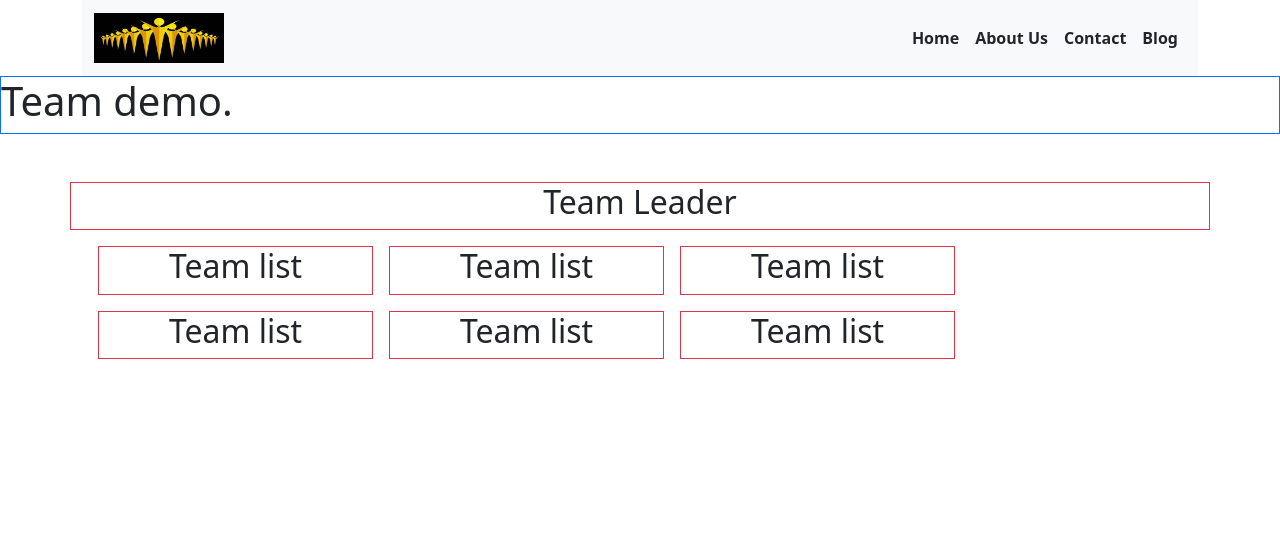
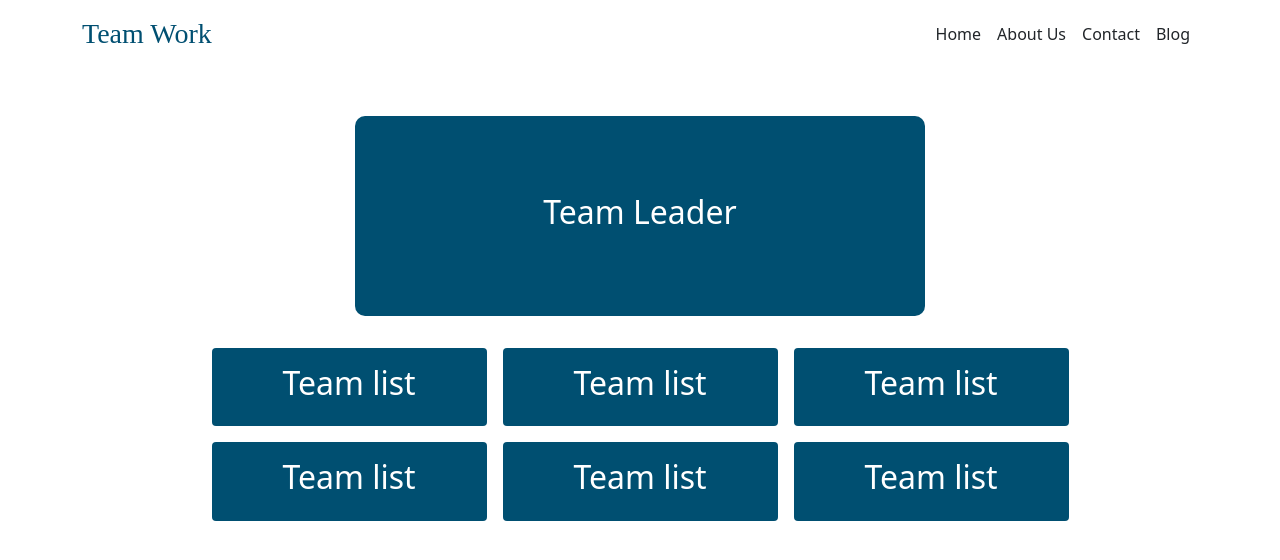
Before and after one commit to protechassistant/project-1, a plain HTML site: page index.html in a window 1280 px wide. Drawn offline with nearby package versions, Linux system fonts and the light colour scheme; a web font is replaced by a local one.

Commit message:
corrected menu part added logo, currected leader and membar part with css & also added google fonts and bootstrap cdn js

```diff
--- a/css/style.css
+++ b/css/style.css
@@ -1,12 +1,20 @@
 
-.logo{
-    height: 50px;
-    width: 130px;
+
+/* custom logo by typed text */
+.custom-logo{
+    color: #004F71 !important;
+    font-family: 'Saira Stencil One';
+
+
 }
+
 .link a{
-    font-weight: 600;
+    font-weight: 500;
     color: black;
+    font-size: 16px;
+}
 
+/* leader part css  */
 .leader-box{
     height: 200px;
     width: 500px;
@@ -15,12 +23,11 @@
     justify-content: center;
     align-items: center;
     color: white;
+    border-radius: 10px;
 }
+
+/* each member box css  */
 .member-box{
     background-color:#004F71;
     color: white;
 }
-
-.member-container{
-    margin: 0 auto;
-}
--- a/index.html
+++ b/index.html
@@ -6,17 +6,31 @@
     <meta http-equiv="X-UA-Compatible" content="IE=edge">
     <meta name="viewport" content="width=device-width, initial-scale=1.0">
     <title>Project 1</title>
+    <!-- Custom css Link  -->
     <link rel="stylesheet" href="css/style.css">
+
+    <!-- Google Fonts -->
+    <link rel="preconnect" href="https://fonts.googleapis.com">
+    <link rel="preconnect" href="https://fonts.gstatic.com" crossorigin>
+    <link href="https://fonts.googleapis.com/css2?family=Saira+Stencil+One&display=swap" rel="stylesheet">
+
+    <!-- bootstrap css  -->
     <link href="https://cdn.jsdelivr.net/npm/bootstrap@5.1.3/dist/css/bootstrap.min.css" rel="stylesheet"
         integrity="sha384-1BmE4kWBq78iYhFldvKuhfTAU6auU8tT94WrHftjDbrCEXSU1oBoqyl2QvZ6jIW3" crossorigin="anonymous">
+
 </head>
 
 <body>
-    <header class="container">
-        <nav class="navbar navbar-expand-lg navbar-light bg-light">
-            <div class="container-fluid">
-              <a class="navbar-brand" href="#"><img class="logo" src="./asset/logo1.jpg" alt=""></a>
-              <button class="navbar-toggler" type="button" data-bs-toggle="collapse" data-bs-target="#navbarTogglerDemo02" aria-controls="navbarTogglerDemo02" aria-expanded="false" aria-label="Toggle navigation">
+
+    <!-- menu part start -->
+
+    <header>
+        <nav class="navbar navbar-expand-lg navbar-light ">
+            <div class="container ">
+                <a class="navbar-brand  custom-logo fs-3" href="#">Team Work</a>
+                <button class="navbar-toggler" type="button" data-bs-toggle="collapse"
+                    data-bs-target="#navbarTogglerDemo02" aria-controls="navbarTogglerDemo02" aria-expanded="false"
+                    aria-label="Toggle navigation">
                     <span class="navbar-toggler-icon"></span>
                 </button>
                 <div class="collapse navbar-collapse" id="navbarTogglerDemo02">
@@ -40,35 +54,40 @@
             </div>
         </nav>
     </header>
-    <section class="team team-demo">
-        <div class="border border-primary">
-            <h1>Team demo.</h1>
-        </div>
-        <div class="container mt-5">
-            <div class="row">
-                <div class="col border border-danger leader-box">
+
+    <!-- menu part end  -->
+
+
+    <section class="team">
+
+        <!-- Leader part  -->
+        <div class="container leader-container mt-5">
+            <div class="row d-flex d-flex justify-content-center">
+                <div class="col col-lg-6   leader-box">
                     <h2 class="text-center ">Team Leader</h2>
                 </div>
             </div>
-            <!-- Bug: need to fix -->
-            <div class="member-container">
-                <div class="row m-2 ">
-                    <div class="col col-lg-3 border border-danger  member-box m-2">
+
+        <!-- member part      -->
+            <div class="member-container mt-4 ">
+                <div class="row m-2 d-flex d-flex justify-content-center ">
+
+                    <div class="col col-lg-3 py-3   member-box m-2 rounded">
                         <h2 class="text-center ">Team list</h2>
                     </div>
-                    <div class="col col-lg-3 border border-danger  member-box m-2">
+                    <div class="col col-lg-3 py-3  member-box m-2 rounded">
                         <h2 class="text-center ">Team list</h2>
                     </div>
-                    <div class="col col-lg-3 border border-danger  member-box m-2">
+                    <div class="col col-lg-3 py-3 member-box m-2 rounded">
                         <h2 class="text-center ">Team list</h2>
                     </div>
-                    <div class="col col-lg-3 border border-danger  member-box m-2">
+                    <div class="col col-lg-3 py-3  member-box m-2 rounded">
                         <h2 class="text-center ">Team list</h2>
                     </div>
-                    <div class="col col-lg-3 border border-danger  member-box m-2">
+                    <div class="col col-lg-3 py-3  member-box m-2 rounded">
                         <h2 class="text-center ">Team list</h2>
                     </div>
-                    <div class="col col-lg-3 border border-danger  member-box m-2">
+                    <div class="col col-lg-3 py-3  member-box m-2 rounded">
                         <h2 class="text-center ">Team list</h2>
                     </div>
                 </div>
@@ -76,6 +95,11 @@
 
         </div>
     </section>
+
+
+
+    <!-- bootstrap js Link  -->
+    <script src="https://cdn.jsdelivr.net/npm/bootstrap@5.0.2/dist/js/bootstrap.bundle.min.js" integrity="sha384-MrcW6ZMFYlzcLA8Nl+NtUVF0sA7MsXsP1UyJoMp4YLEuNSfAP+JcXn/tWtIaxVXM" crossorigin="anonymous"></script>
 </body>
 
 </html>
```
Lines whose indentation alone changed are shown as unchanged.
